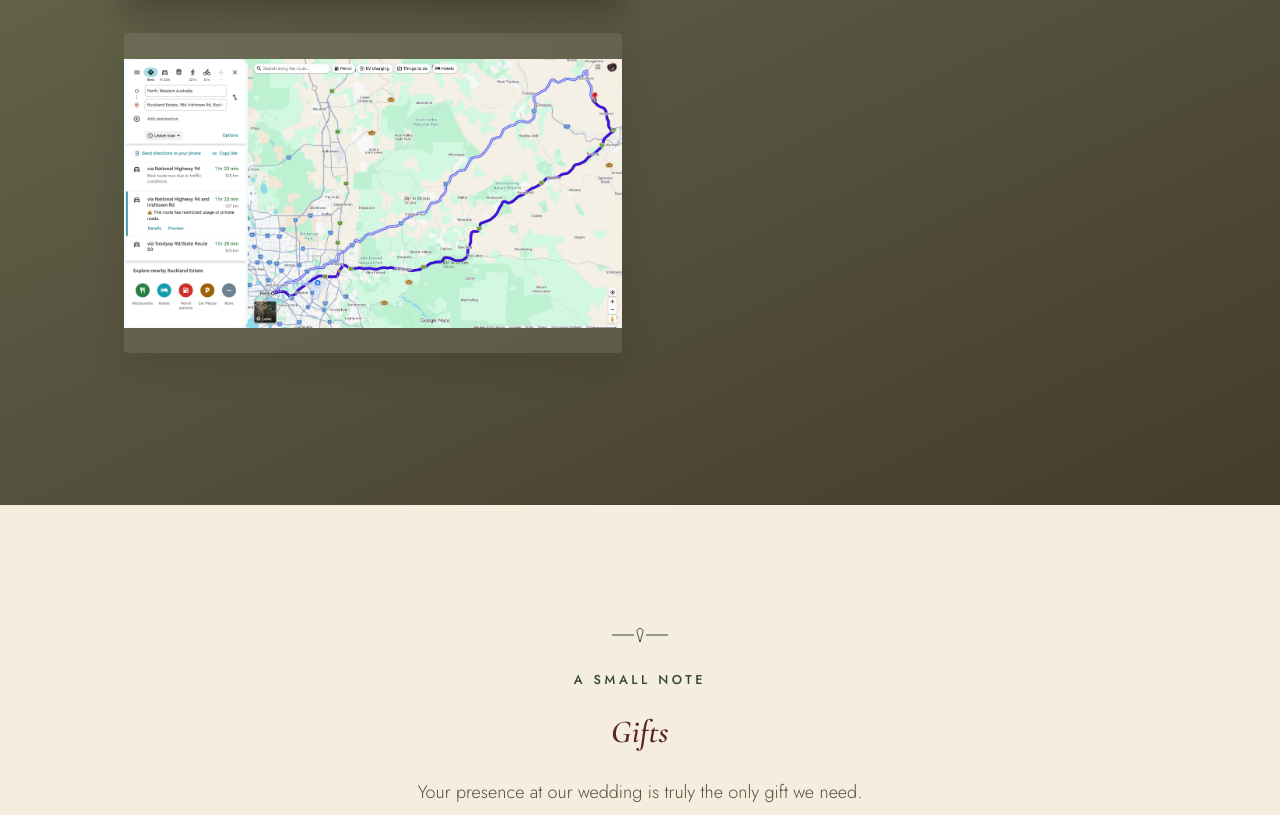
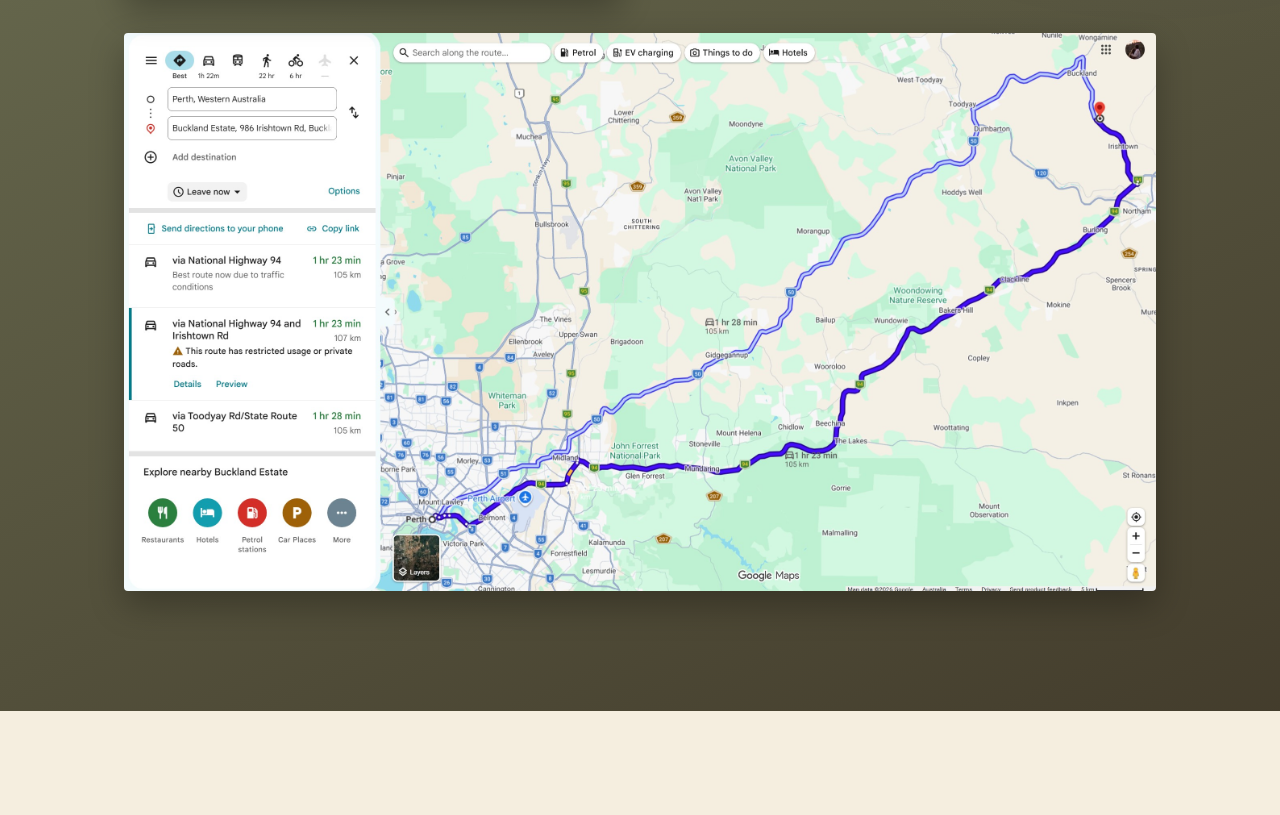
Before and after one commit to mikandtrent/wedding, a plain HTML site: page index.html in a window 1280 px wide. Shown: the part 5045-5860 px from the top of the page. Drawn offline with nearby package versions, Linux system fonts and the light colour scheme.

Commit message:
Update style.css

```diff
--- a/style.css
+++ b/style.css
@@ -393,22 +393,22 @@ section{
 }
 .travel-photo img{ width:100%; height:100%; object-fit:cover; }
 
-/* ---- Route image: show full image, centred and uncropped ---- */
+/* ---- Route image: full width of the grid, uncropped ---- */
 .route-photo{
-    display:flex;
-    align-items:center;
-    justify-content:center;
-    height:auto;
-    min-height:320px;
-    background:rgba(255,255,255,.08);
+    grid-column:1 / -1;      /* span both columns instead of sitting in the left one */
+    height:auto;             /* override .travel-photo's fixed clamp() height */
+    margin-bottom:0;
+    background:none;
+    border-radius:4px;
+    overflow:hidden;
+    box-shadow:0 14px 34px rgba(0,0,0,.28);
 }
 
 .route-photo img{
+    display:block;
     width:100%;
     height:auto;
-    max-height:500px;
-    object-fit:contain;
-    object-position:center;
+    max-height:none;
 }
 
 /* ---- Accommodation thumbnails ---- */
```
